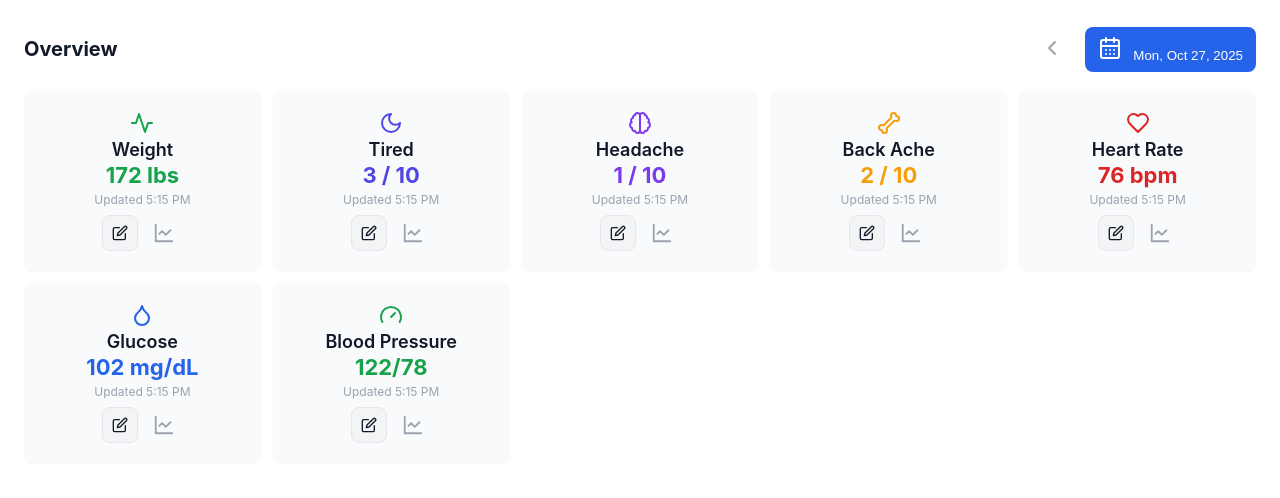
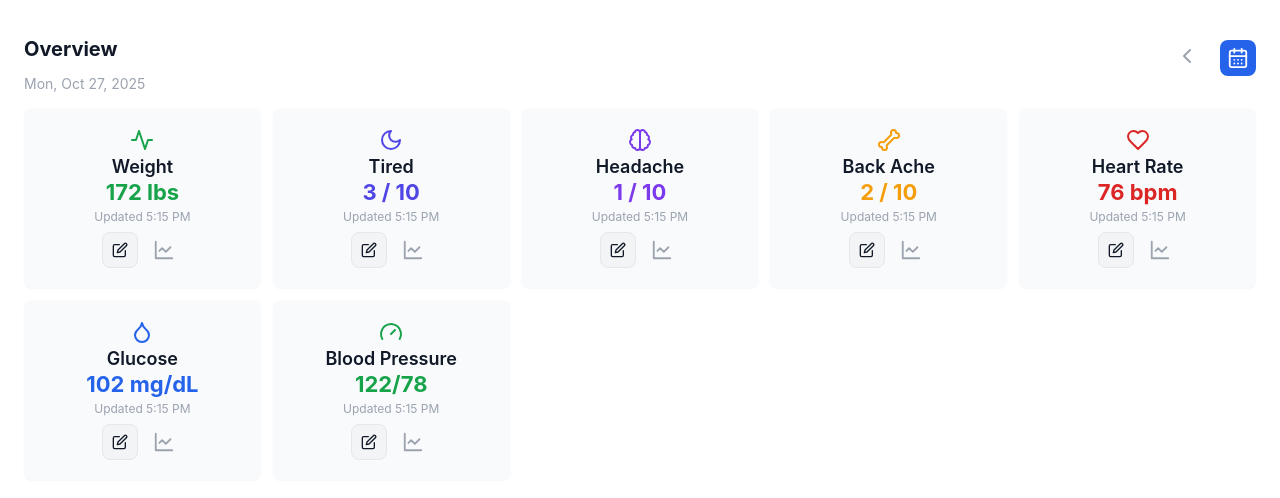
Before and after one commit to RSteeleLHCIO/DrGreg, a React (Vite) app: page / in a window 1280 px wide. Shown: the top 498 px of the page. Built offline with nearby package versions, Linux system fonts and the light colour scheme.

Commit message:
ui: icon-only calendar button and show selected date under Overview; remove stray insert

```diff
--- a/src/App.jsx
+++ b/src/App.jsx
@@ -272,13 +272,17 @@ export default function App() {
         <div style={{ padding: 24 }}>
             {/* Header / Date Picker */}
             <div style={{ display: "flex", alignItems: "center", justifyContent: "space-between", marginBottom: 16 }}>
-                <h1 style={{ fontSize: 20, fontWeight: 700 }}>Overview</h1>
+                <div>
+                    <h1 style={{ fontSize: 20, fontWeight: 700 }}>Overview</h1>
+                    <div className="header-date">{niceDate}</div>
+                </div>
                 <div style={{ display: "flex", gap: 8, alignItems: "center" }}>
                     <Button variant="ghost" onClick={prevDay} aria-label="Previous day">
                         <ChevronLeft />
                     </Button>
-                    <Button variant="outline" onClick={() => setOpen({ type: "date" })}>
-                        <CalendarDays style={{ marginRight: 8 }} /> {niceDate}
+                    {/* icon-only date picker */}
+                    <Button variant="outline" className="btn-icon" aria-label="Select date" onClick={() => setOpen({ type: "date" })}>
+                        <CalendarDays />
                     </Button>
                     {/* Hide forward caret when selected date is today */}
                     {selectedKey !== toKey(today) && (
--- a/src/ui.css
+++ b/src/ui.css
@@ -120,3 +120,10 @@ input[type="text"] {
     align-items: center;
     justify-content: center;
 }
+
+/* header selected date under Overview */
+.header-date {
+    font-size: 14px;
+    color: var(--muted);
+    margin-top: 4px;
+}
```
